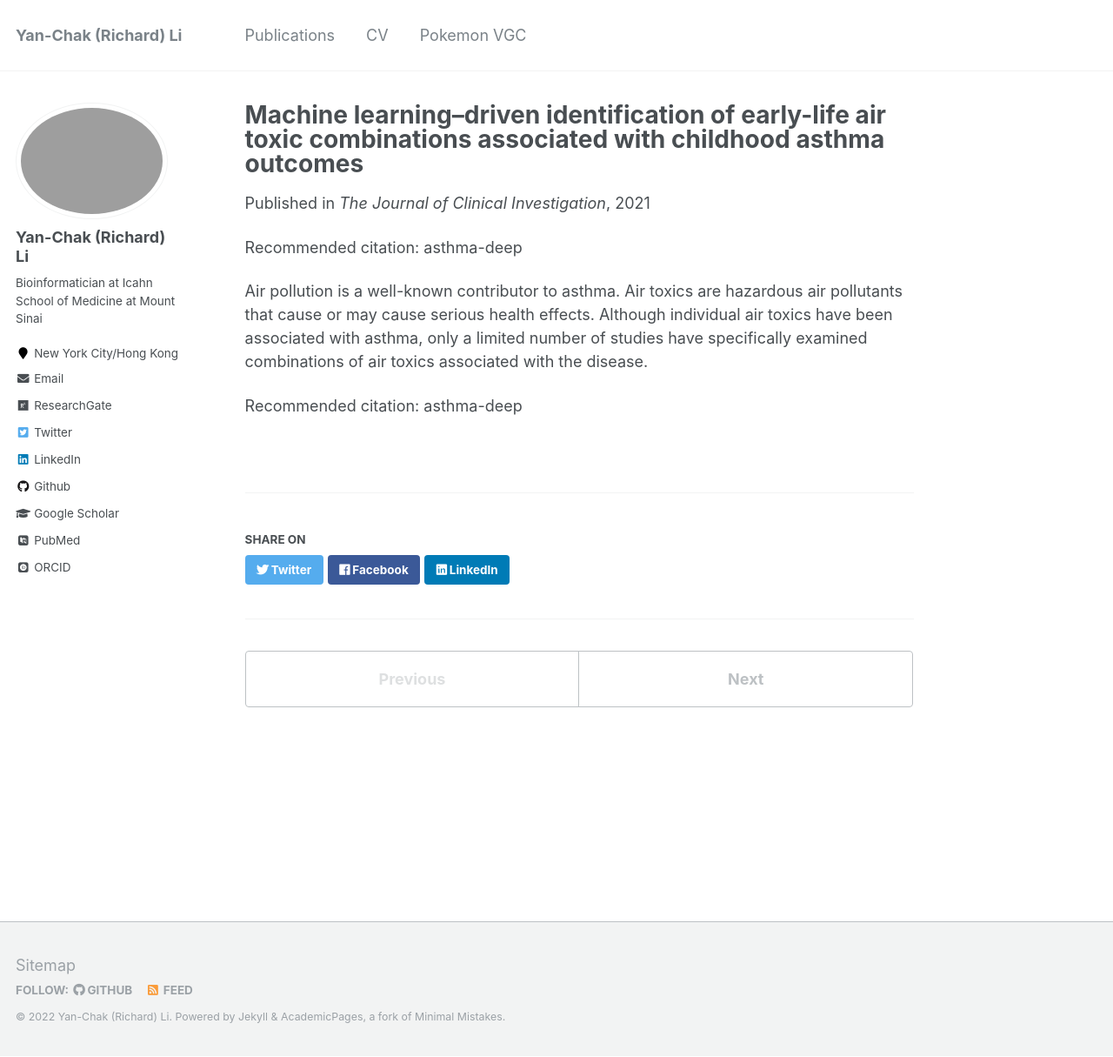
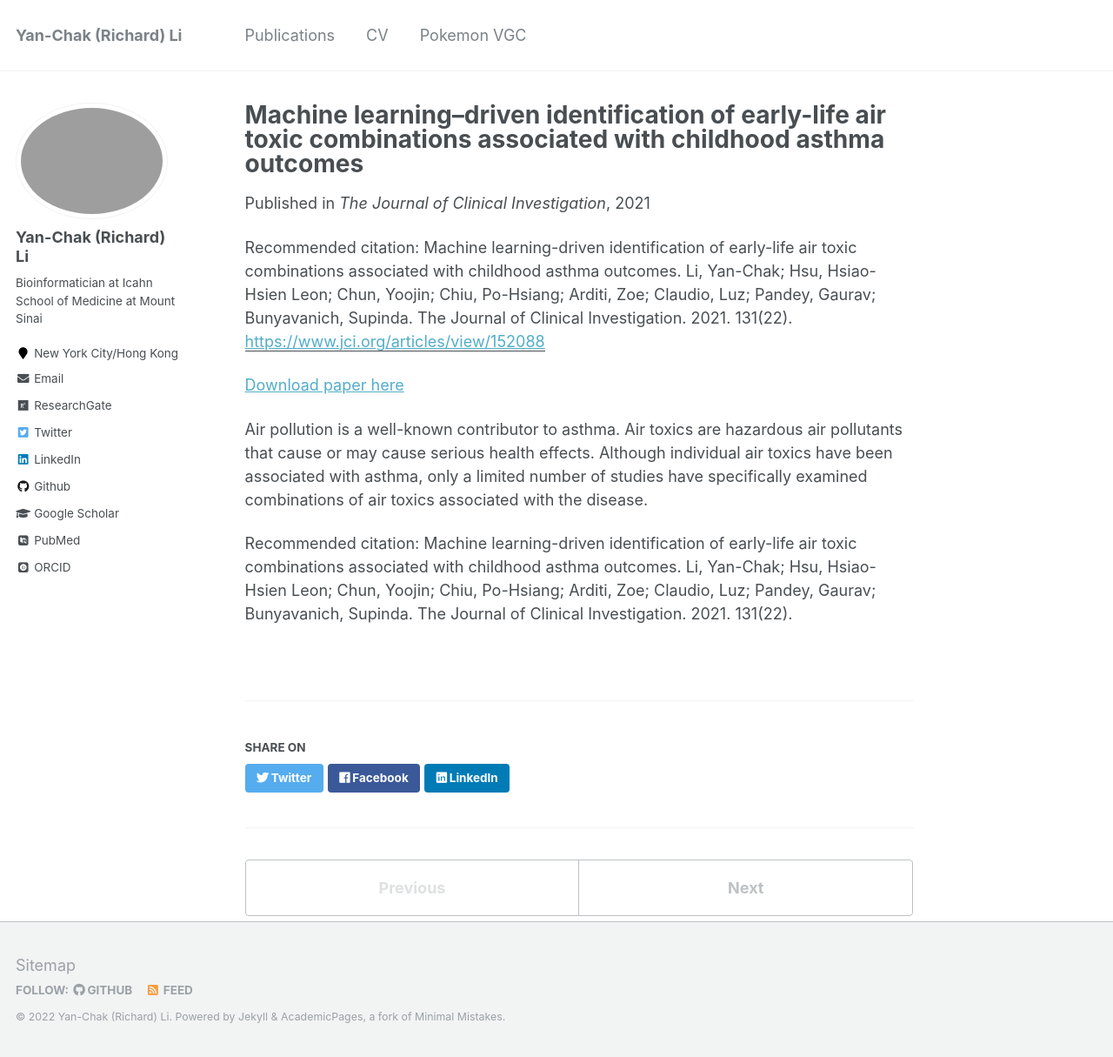
Before and after one commit to huhrichard/huhrichard.github.io, a Jekyll site: the page built from _publications/2021-10-05-asthma-deep.md, in a window 1280 px wide and 1215 px high. Shown: the whole window at 87% size. Built offline with Jekyll 4.4.1, drawn with Linux system fonts in a browser that asks for light colours; some web fonts are replaced.

Commit message:
no message

```diff
--- a/_publications/152088.md
+++ b/_publications/2021-10-05-asthma-deep.md
@@ -1,12 +1,16 @@
 ---
 title: "Machine learning–driven identification of early-life air toxic combinations associated with childhood asthma outcomes"
 collection: publications
-permalink: /publication/2021-10-05-https://www.jci.org/articles/view/152088
+permalink: /publication/2021-10-05-asthma-deep
 excerpt: 'Air pollution is a well-known contributor to asthma. Air toxics are hazardous air pollutants that cause or may cause serious health effects. Although individual air toxics have been associated with asthma, only a limited number of studies have specifically examined combinations of air toxics associated with the disease.'
 date: 2021-10-05
 venue: 'The Journal of Clinical Investigation'
-citation: 'asthma-deep'
+paperurl: 'https://www.jci.org/articles/view/152088'
+citation: 'Machine learning-driven identification of early-life air toxic combinations associated with childhood asthma outcomes. Li, Yan-Chak; Hsu, Hsiao-Hsien Leon; Chun, Yoojin; Chiu, Po-Hsiang; Arditi, Zoe; Claudio, Luz; Pandey, Gaurav; Bunyavanich, Supinda. The Journal of Clinical Investigation. 2021. 131(22).'
 ---
+
+<a href='https://www.jci.org/articles/view/152088'>Download paper here</a>
+
 Air pollution is a well-known contributor to asthma. Air toxics are hazardous air pollutants that cause or may cause serious health effects. Although individual air toxics have been associated with asthma, only a limited number of studies have specifically examined combinations of air toxics associated with the disease.
 
-Recommended citation: asthma-deep
+Recommended citation: Machine learning-driven identification of early-life air toxic combinations associated with childhood asthma outcomes. Li, Yan-Chak; Hsu, Hsiao-Hsien Leon; Chun, Yoojin; Chiu, Po-Hsiang; Arditi, Zoe; Claudio, Luz; Pandey, Gaurav; Bunyavanich, Supinda. The Journal of Clinical Investigation. 2021. 131(22).
--- a/markdown_generator/publications.tsv
+++ b/markdown_generator/publications.tsv
@@ -1,4 +1,4 @@
 pub_date	title	venue	excerpt	citation	url_slug	paper_url
 2022-01-15	Integrating multimodal data through interpretable heterogeneous ensembles	bioRxiv	Ensemble Integration (EI) was proposed as a novel late integration to multimodal data to predict biomedical characteristics, such as protein functions and disease outcomes. It infers local models and integrates them by heterogeneous ensemble algorithms.	Integrating multimodal data through interpretable heterogeneous ensembles, Li, Yan-Chak; Wang, Linhua; Law, Jeffrey; Murali, TM; Pandey, Gaurav. bioRxiv. 2022	EI	https://www.biorxiv.org/content/10.1101/2020.05.29.123497v2
 2021-10-23	Developing better digital health measures of Parkinson’s disease using free living data and a crowdsourced data analysis challenge	medRxiv		Developing better digital health measures of Parkinson’s disease using free living data and a crowdsourced data analysis challenge. Sieberts, Solveig K; Borzymowski, Henryk; Guan, Yuanfang; Huang, Yidi; Matzner, Ayala; Page, Alex; … Li, Yan-Chak; … ; Stanescu, Ana; … ; Pandey, Gaurav; Shawen, Nicholas; Synder, Phil; Omberg, Larsson. medRxiv. 2021.	beat-pd	https://www.medrxiv.org/content/10.1101/2021.10.20.21265298v1
-2021-10-05	Machine learning–driven identification of early-life air toxic combinations associated with childhood asthma outcomes	The Journal of Clinical Investigation	Air pollution is a well-known contributor to asthma. Air toxics are hazardous air pollutants that cause or may cause serious health effects. Although individual air toxics have been associated with asthma, only a limited number of studies have specifically examined combinations of air toxics associated with the disease.	asthma-deep	https://www.jci.org/articles/view/152088
+2021-10-05	Machine learning–driven identification of early-life air toxic combinations associated with childhood asthma outcomes	The Journal of Clinical Investigation	Air pollution is a well-known contributor to asthma. Air toxics are hazardous air pollutants that cause or may cause serious health effects. Although individual air toxics have been associated with asthma, only a limited number of studies have specifically examined combinations of air toxics associated with the disease.	Machine learning-driven identification of early-life air toxic combinations associated with childhood asthma outcomes. Li, Yan-Chak; Hsu, Hsiao-Hsien Leon; Chun, Yoojin; Chiu, Po-Hsiang; Arditi, Zoe; Claudio, Luz; Pandey, Gaurav; Bunyavanich, Supinda. The Journal of Clinical Investigation. 2021. 131(22).	asthma-deep	https://www.jci.org/articles/view/152088
```
